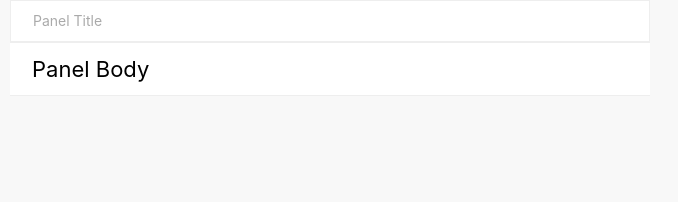
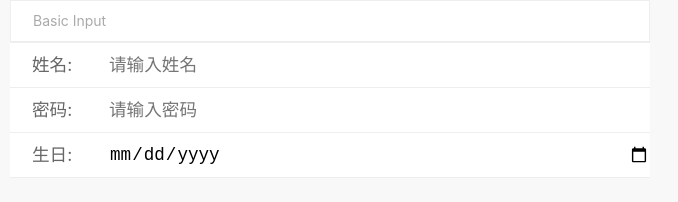
Before and after one commit to qq8057656qq/ln-ui, a plain HTML site: page demo/input.html in a window 1280 px wide. Shown: the whole page, without its empty margins (310-988 px from the left). Drawn offline with Linux system fonts and the light colour scheme.

Commit message:
add input base example

```diff
--- a/demo/input.html
+++ b/demo/input.html
@@ -8,8 +8,28 @@
 </head>
 <body>
 <div class="ln-content">
-    <h1 class="ln-panel-title">Panel Title</h1>
-    <div class="ln-panel-body">Panel Body</div>
+    <h1 class="ln-panel-title">Basic Input</h1>
+    <div class="ln-panel-body no-padding">
+        <div class="ln-form-item">
+            <label class="ln-form-label">姓名:</label>
+            <div class="ln-form-body">
+                <input type="text" class="ln-input" placeholder="请输入姓名"/>
+            </div>
+        </div>
+        <div class="ln-form-item">
+            <label class="ln-form-label">密码:</label>
+            <div class="ln-form-body">
+                <input type="password" class="ln-input" placeholder="请输入密码"/>
+            </div>
+        </div>
+        <div class="ln-form-item">
+            <label class="ln-form-label">生日:</label>
+            <div class="ln-form-body">
+                <input type="date" class="ln-input" placeholder="请选择生日"/>
+            </div>
+        </div>
+
+    </div>
 </div>
 </body>
 </html>
--- a/src/content.css
+++ b/src/content.css
@@ -40,6 +40,40 @@
 }
 
 /* 可手动设置内容区是否有内边距 */
-.tt-content .tt-panel-body.no-padding{
+.ln-content .ln-panel-body.no-padding{
     padding: 0;
 }
+
+/* 表单的单行容器 */
+.ln-form-item{
+    display: flex;
+    position: relative;
+    padding-left: 1rem;
+    border-bottom: 1px solid #eee;
+}
+/* 去掉最后一行的下边框 */
+.ln-form-item:last-child{
+    border-bottom: none;
+}
+
+/* 表单标签 */
+.ln-form-item > .ln-form-label{
+    display: block;
+    width: 3.5rem;
+    font-size: .8rem;
+    color: #666;
+    height: 2rem;
+    line-height: 2rem;
+}
+/* 表单内容区 */
+.ln-form-item > .ln-form-body{
+    flex: 1;
+}
+/* 输入框 */
+.ln-form-item > .ln-form-body > .ln-input{
+    width: 100%;
+    height: 2rem;
+    line-height: 2rem;
+    font-size: .8rem;
+    border:none;
+}
```
